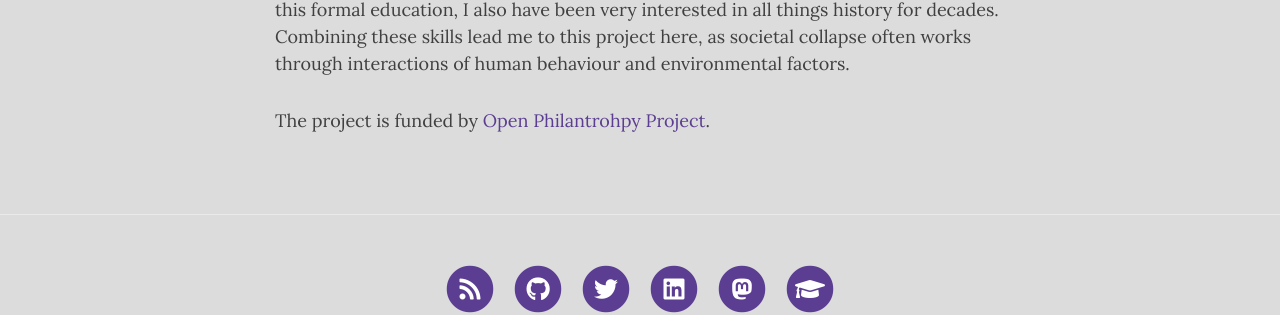
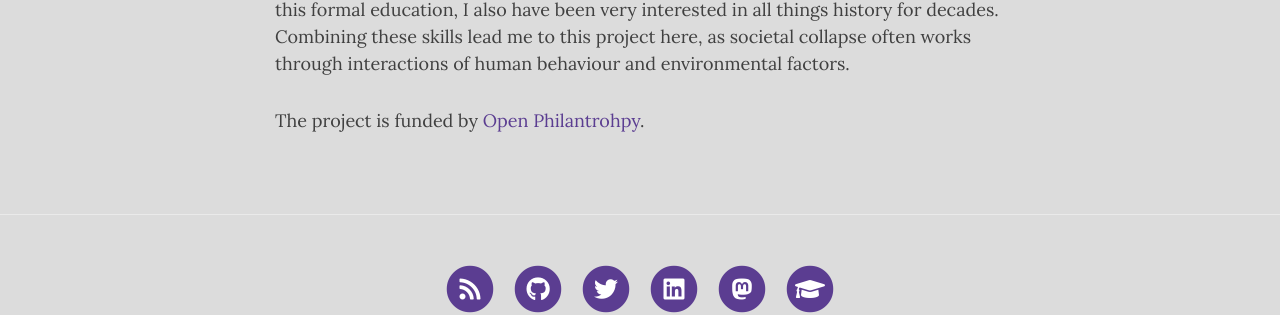
Before and after one commit to florianjehn/Societal_Collapse, a Jekyll site: the page built from aboutme.md, in a window 1280 px wide and 1200 px high. Shown: the part 752-1067 px from the top of the window. Built offline with Jekyll 4.4.1, drawn with Linux system fonts in a browser that asks for light colours; nearby versions of some CDN libraries; comment, search, counter and statistics services are not loaded.

Commit message:
Smaller font size

```diff
--- a/aboutme.md
+++ b/aboutme.md
@@ -9,4 +9,4 @@
 
 A little about me - I have a PhD in environmental science, but in recent years I have switched more to existential risk research, though still from an environmental perspective. For example, I have done [research about the focus of the IPCC](https://agupubs.onlinelibrary.wiley.com/doi/full/10.1029/2022EF002876). Besides this formal education, I also have been very interested in all things history for decades. Combining these skills lead me to this project here, as societal collapse often works through interactions of human behaviour and environmental factors.
 
-The project is funded by [Open Philantrohpy Project](https://www.openphilanthropy.org/).
+The project is funded by [Open Philantrohpy](https://www.openphilanthropy.org/).
--- a/assets/css/beautifuljekyll.css
+++ b/assets/css/beautifuljekyll.css
@@ -32,7 +32,7 @@
   line-height: 1.1;
 }
 h1 {
-  font-size: 2.25rem;
+  font-size: 2rem;
 }
 h2 {
   font-size: 1.875rem;
```
